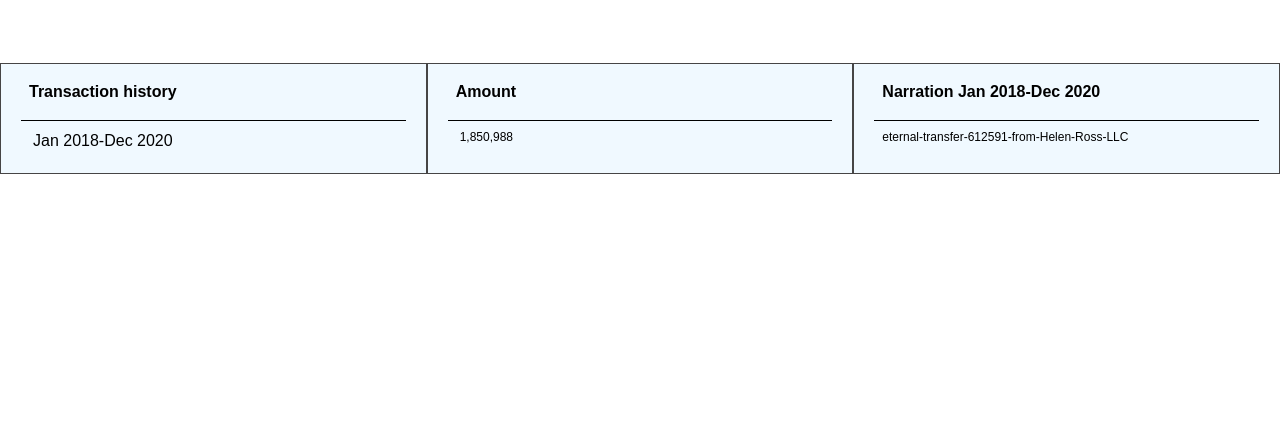
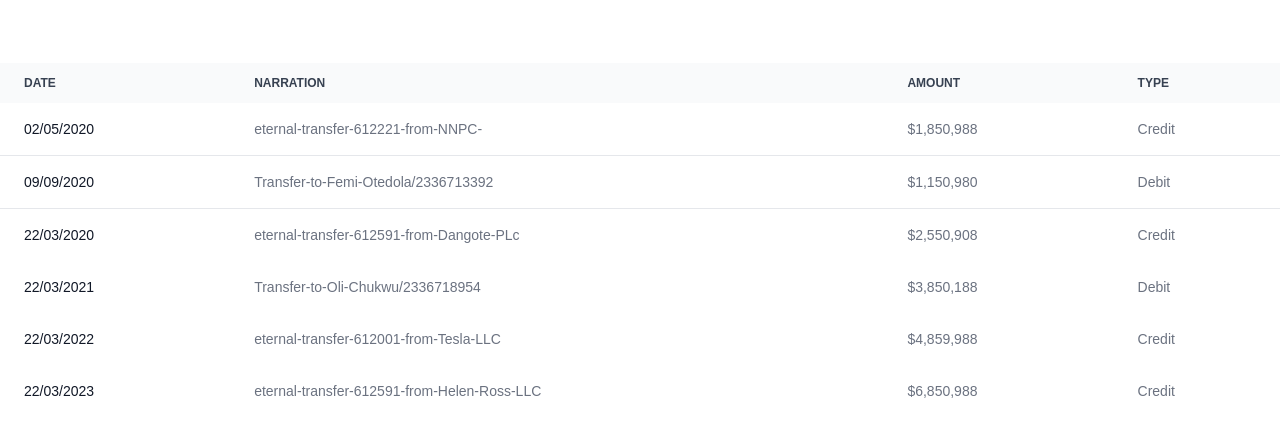
Before and after one commit to Chibuikee/penfed, a React (Create React App) app: page /Dashboard in a window 1280 px wide. Shown: the part 317-754 px from the top of the page. Built offline with nearby package versions, Linux system fonts and the light colour scheme.

Commit message:
dashboard revamped done 1.1

```diff
--- a/src/pages/Dashboard.js
+++ b/src/pages/Dashboard.js
@@ -72,34 +72,99 @@ function Dashboard() {
             <span className="text-xs">1,850,988</span>
           </h2>
         </div>
-        <div className="bg-[#f0f9ff]">
-          <div className="grid xxs:grid-cols-2 pc:grid-cols-3">
-            <div className=" border-[0.3px] border-solid border-[#464545] pb-5 px-5">
-              <h2 className="font-bold mr-2 py-4 px-2">Transaction history</h2>
-              <div className=" w-full h-[0.5px] mb-2 bg-[black]"></div>
-              <div className="ml-3">
-                Jan 2018<span>-</span>Dec 2020
-              </div>
-            </div>
-            <div className=" border-[0.3px] border-solid border-[#464545] pb-5 px-5">
-              <h2 className="font-bold mr-2 py-4 px-2">Amount</h2>
-              <div className=" w-full h-[0.5px] mb-2 bg-[black]"></div>
-              <h3 className="text-xs">
-                <span className="text-xs ml-3">1,850,988</span>
-              </h3>
-            </div>
-            <div className=" border-[0.3px] border-solid border-[#464545] pb-5 px-5">
-              <h2 className="font-bold mr-2 py-4 px-2">
+      </div>
+
+      <div class="relative overflow-x-auto">
+        <table class="w-full text-sm text-left text-gray-500 dark:text-gray-400">
+          <thead class="text-xs text-gray-700 uppercase bg-gray-50 dark:bg-gray-700 dark:text-gray-400">
+            <tr>
+              <th scope="col" class="px-6 py-3">
+                Date
+              </th>
+              <th scope="col" class="px-6 py-3">
                 Narration
-                <span> Jan 2018</span>-<span>Dec 2020</span>
-              </h2>
-              <div className=" w-full h-[0.5px] mb-2 bg-[black]"></div>
-              <h3 className="text-xs ml-2">
+              </th>
+              <th scope="col" class="px-6 py-3">
+                Amount
+              </th>
+              <th scope="col" class="px-6 py-3">
+                type
+              </th>
+            </tr>
+          </thead>
+          <tbody>
+            <tr class="bg-white border-b dark:bg-gray-800 dark:border-gray-700">
+              <th
+                scope="row"
+                class="px-6 py-4 font-medium text-gray-900 whitespace-nowrap dark:text-white"
+              >
+                02/05/2020
+              </th>
+              <td class="px-6 py-4">eternal-transfer-612221-from-NNPC-</td>
+              <td class="px-6 py-4">$1,850,988</td>
+              <td class="px-6 py-4">Credit</td>
+            </tr>
+            <tr class="bg-white border-b dark:bg-gray-800 dark:border-gray-700">
+              <th
+                scope="row"
+                class="px-6 py-4 font-medium text-gray-900 whitespace-nowrap dark:text-white"
+              >
+                09/09/2020
+              </th>
+              <td class="px-6 py-4">Transfer-to-Femi-Otedola/2336713392</td>
+              <td class="px-6 py-4">$1,150,980</td>
+              <td class="px-6 py-4">Debit</td>
+            </tr>
+            <tr class="bg-white dark:bg-gray-800">
+              <th
+                scope="row"
+                class="px-6 py-4 font-medium text-gray-900 whitespace-nowrap dark:text-white"
+              >
+                22/03/2020
+              </th>
+              <td class="px-6 py-4">
+                eternal-transfer-612591-from-Dangote-PLc
+              </td>
+              <td class="px-6 py-4">$2,550,908</td>
+              <td class="px-6 py-4">Credit</td>
+            </tr>
+            <tr class="bg-white dark:bg-gray-800">
+              <th
+                scope="row"
+                class="px-6 py-4 font-medium text-gray-900 whitespace-nowrap dark:text-white"
+              >
+                22/03/2021
+              </th>
+              <td class="px-6 py-4">Transfer-to-Oli-Chukwu/2336718954</td>
+              <td class="px-6 py-4">$3,850,188</td>
+              <td class="px-6 py-4">Debit</td>
+            </tr>
+            <tr class="bg-white dark:bg-gray-800">
+              <th
+                scope="row"
+                class="px-6 py-4 font-medium text-gray-900 whitespace-nowrap dark:text-white"
+              >
+                22/03/2022
+              </th>
+              <td class="px-6 py-4">eternal-transfer-612001-from-Tesla-LLC</td>
+              <td class="px-6 py-4">$4,859,988</td>
+              <td class="px-6 py-4">Credit</td>
+            </tr>
+            <tr class="bg-white dark:bg-gray-800">
+              <th
+                scope="row"
+                class="px-6 py-4 font-medium text-gray-900 whitespace-nowrap dark:text-white"
+              >
+                22/03/2023
+              </th>
+              <td class="px-6 py-4">
                 eternal-transfer-612591-from-Helen-Ross-LLC
-              </h3>
-            </div>
-          </div>
-        </div>
+              </td>
+              <td class="px-6 py-4">$6,850,988</td>
+              <td class="px-6 py-4">Credit</td>
+            </tr>
+          </tbody>
+        </table>
       </div>
     </section>
   );
```
